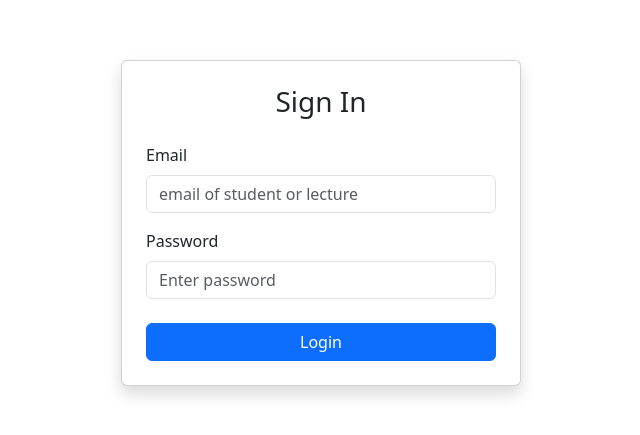
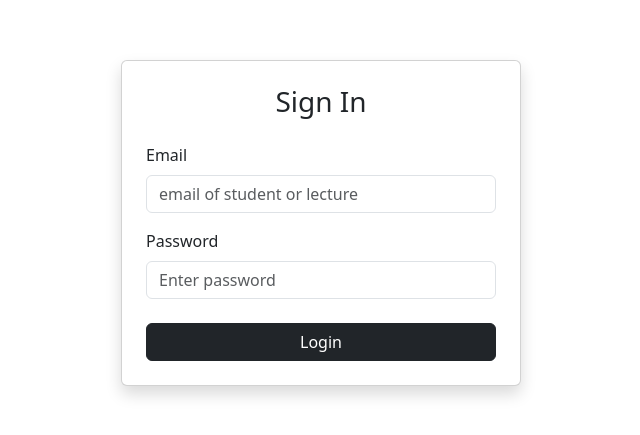
Before and after one commit to cuonghoang1103/Lab6_HE176322, a React (Create React App) app: page /login in a window 1280 px wide. Shown: the part 177-612 px from the top of the page, without its empty margins (319-959 px from the left). Built offline with nearby package versions, Linux system fonts and the light colour scheme.

Commit message:
Đổi màu nút sang đen

```diff
--- a/src/pages/LoginPage.js
+++ b/src/pages/LoginPage.js
@@ -1,6 +1,6 @@
 import { useState } from 'react';
+import { Alert, Button, Card, Container, Form, Spinner } from 'react-bootstrap';
 import { useNavigate } from 'react-router-dom';
-import { Container, Card, Form, Button, Alert, Spinner } from 'react-bootstrap';
 import api from '../services/api';
 
 const ROLES = ['Student', 'Lecturer'];
@@ -93,7 +93,7 @@ function LoginPage() {
               <Form.Control.Feedback type="invalid">{errors.password}</Form.Control.Feedback>
             </Form.Group>
 
-            <Button type="submit" variant="primary" className="w-100" disabled={loading}>
+            <Button type="submit" variant="dark" className="w-100" disabled={loading}>
               {loading ? <Spinner animation="border" size="sm" /> : 'Login'}
             </Button>
           </Form>
--- a/src/pages/SubjectDetailPage.js
+++ b/src/pages/SubjectDetailPage.js
@@ -207,10 +207,10 @@ function SubjectDetailPage() {
                     </Form.Group>
 
                     <div className="d-flex justify-content-between">
-                      <Button variant={isEditing ? 'success' : 'primary'} onClick={handleEditSave}>
+                      <Button variant="dark" onClick={handleEditSave}>
                         {isEditing ? 'Save' : 'Edit'}
                       </Button>
-                      <Button variant="danger" onClick={handleDelete}>
+                      <Button variant="dark" onClick={handleDelete}>
                         Delete
                       </Button>
                     </div>
--- a/src/pages/SyllabusPage.js
+++ b/src/pages/SyllabusPage.js
@@ -62,7 +62,7 @@ function SyllabusPage() {
               />
             </Col>
             <Col xs="auto">
-              <Button type="submit" variant="primary">
+              <Button type="submit" variant="dark">
                 Search
               </Button>
             </Col>
```
